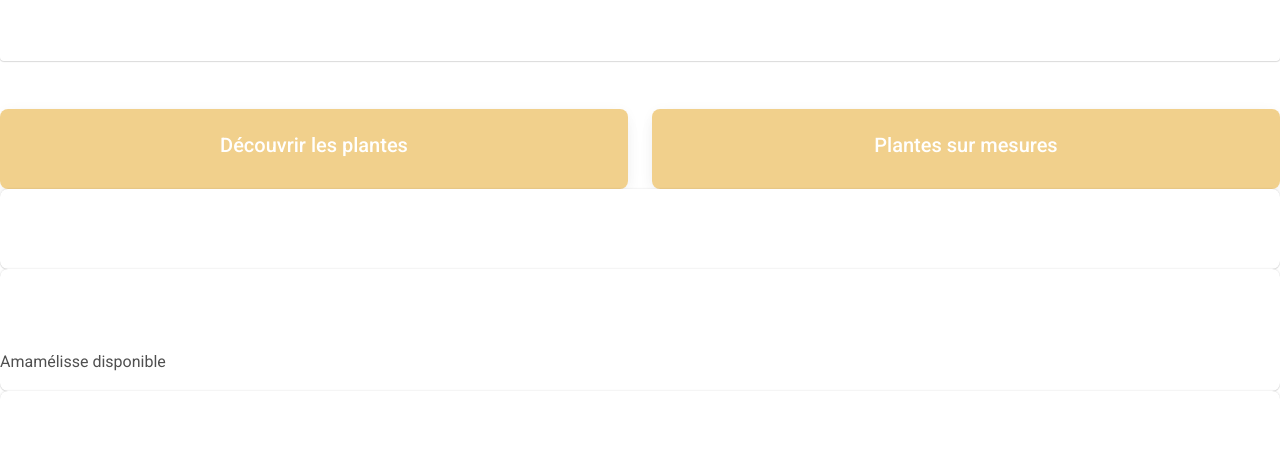
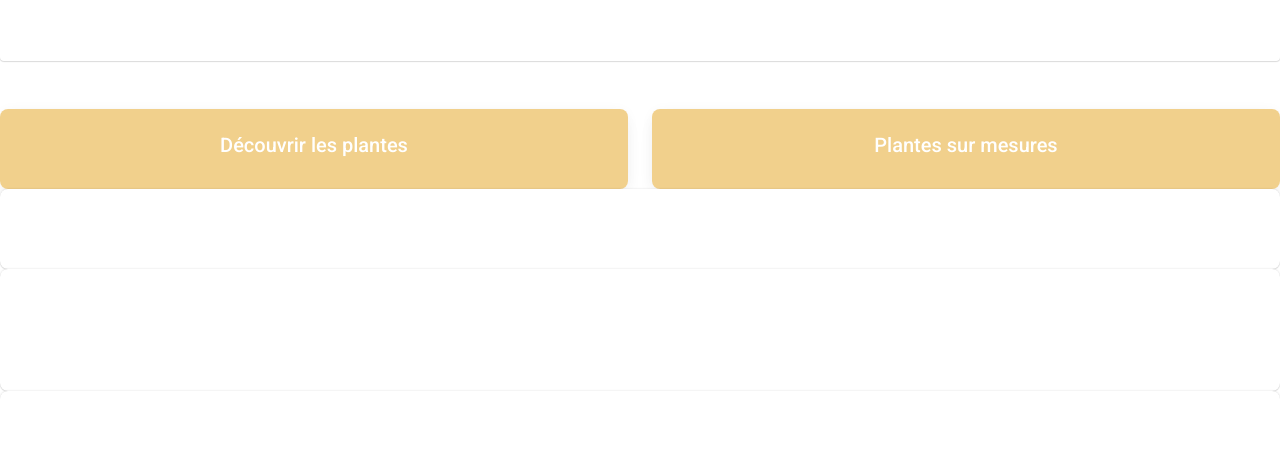
Before and after one commit to CarTig/competence2_Carolle, a plain HTML site: page code_du_projet/index.html in a window 1280 px wide. Shown: the part 236-685 px from the top of the page. Drawn offline with nearby package versions, Linux system fonts and the light colour scheme.

Commit message:
amamélisse

```diff
--- a/code_du_projet/index.html
+++ b/code_du_projet/index.html
@@ -223,7 +223,7 @@
   </div>
   <!--insertion de vue.js-->
   <div id="sport">
-    <p>{{produit}} disponible</p>
+    <p class="text-white text-center">{{produit}} disponible</p>
   </div>
   <script>
     const{createApp} = Vue
```
